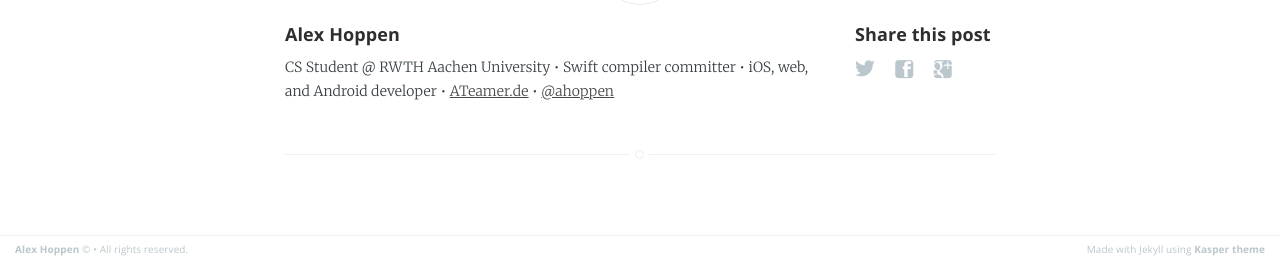
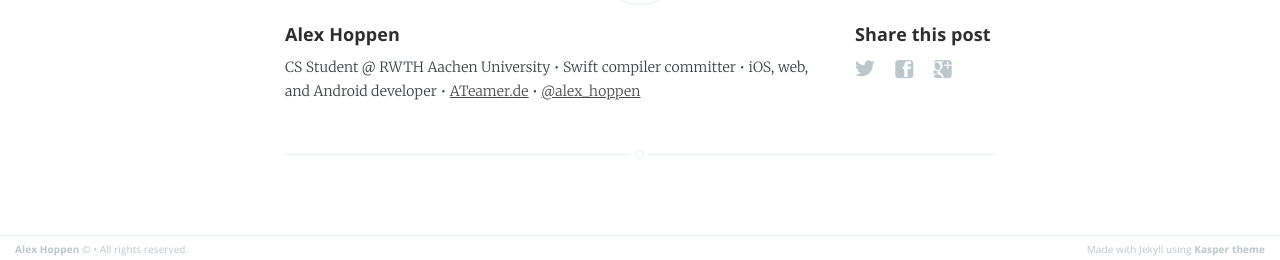
Before and after one commit to ahoppen/ahoppen.github.io, a Jekyll site: the page built from _posts/2016-07-15-run-tests.md, in a window 1280 px wide. Shown: the part 753-1013 px from the top of the page. Built offline with Jekyll 4.4.1, drawn with Linux system fonts in a browser that asks for light colours.

Commit message:
Fix Twitter handle

```diff
--- a/_layouts/post.html
+++ b/_layouts/post.html
@@ -72,7 +72,7 @@ post_class: post-template
                     <h4> {{ site.author }} </h4>
                     <!-- Author Bio -->
                     <p>
-                        CS Student @ RWTH Aachen University • Swift compiler committer • iOS, web, and Android developer • <a href="https://www.ateamer.de">ATeamer.de</a> • <a href="https://twitter.com/ahoppen">@ahoppen</a>
+                        CS Student @ RWTH Aachen University • Swift compiler committer • iOS, web, and Android developer • <a href="https://www.ateamer.de">ATeamer.de</a> • <a href="https://twitter.com/alex_hoppen">@alex_hoppen</a>
                     </p>
                 </section>
             {% endif %}
```
